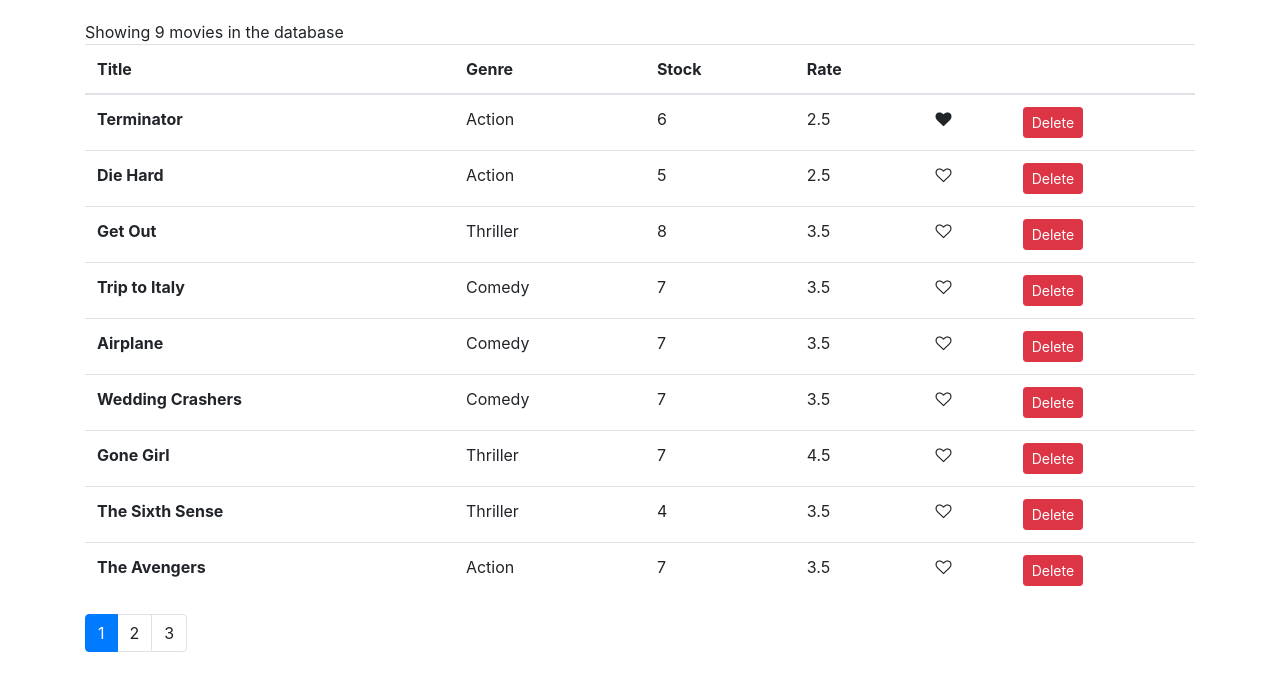
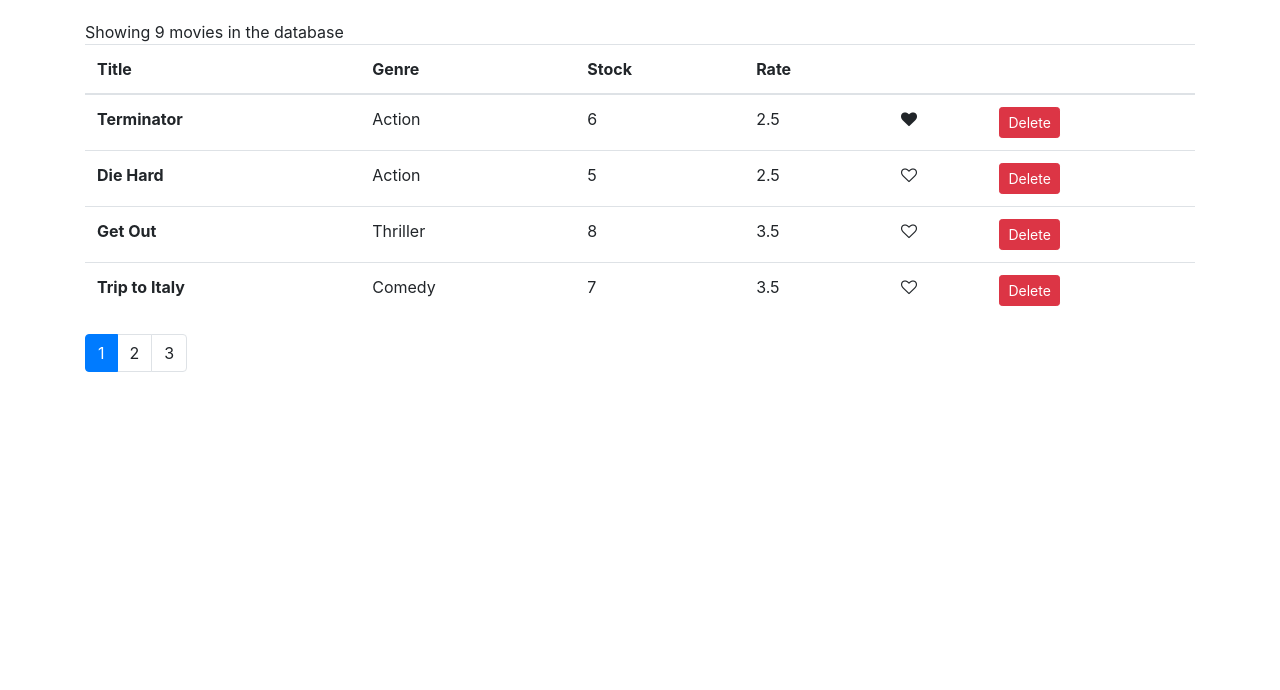
Before and after one commit to deepaksawant53/video-rental, a React (Create React App) app: page / in a window 1280 px wide. Shown: the top 690 px of the page. Built offline with nearby package versions, Linux system fonts and the light colour scheme.

Commit message:
Changes done to handle pagination data on raising pagination event.

```diff
--- a/src/components/movies.jsx
+++ b/src/components/movies.jsx
@@ -2,6 +2,7 @@
 import { getMovies } from './../services/fakeMovieService';
 import Like from './common/like';
 import Pagination from './common/pagination';
+import { paginate } from '../utils/paginate';
 
 class movies extends Component {
   state = {
@@ -32,9 +33,10 @@
   }
   render() {
     const { length: count } = this.state.movies;
-    const { pageSize, currentPage } = this.state;
-    if (count === 0)
-      return <p>There are no movies in the database</p>
+    const { pageSize, currentPage, movies: allMovies } = this.state;
+    if (count === 0) return <p>There are no movies in the database</p>
+
+    const movies = paginate(allMovies, currentPage, pageSize);
     return (
       <React.Fragment>
         <span>Showing {count} movies in the database</span>
@@ -51,7 +53,7 @@
           </thead>
           <tbody>
             {
-              this.state.movies.map(movie =>
+              movies.map(movie =>
                 <tr key={movie._id}>
                   <th scope="row">{movie.title}</th>
                   <td>{movie.genre.name}</td>
--- /dev/null
+++ b/src/utils/paginate.js
@@ -0,0 +1,9 @@
+import _ from 'lodash';
+
+export function paginate(items, pageNumber, pageSize) {
+  const startIndex = (pageNumber - 1) * pageSize;
+  return _(items)
+    .slice(startIndex)
+    .take(pageSize)
+    .value();
+}
```
